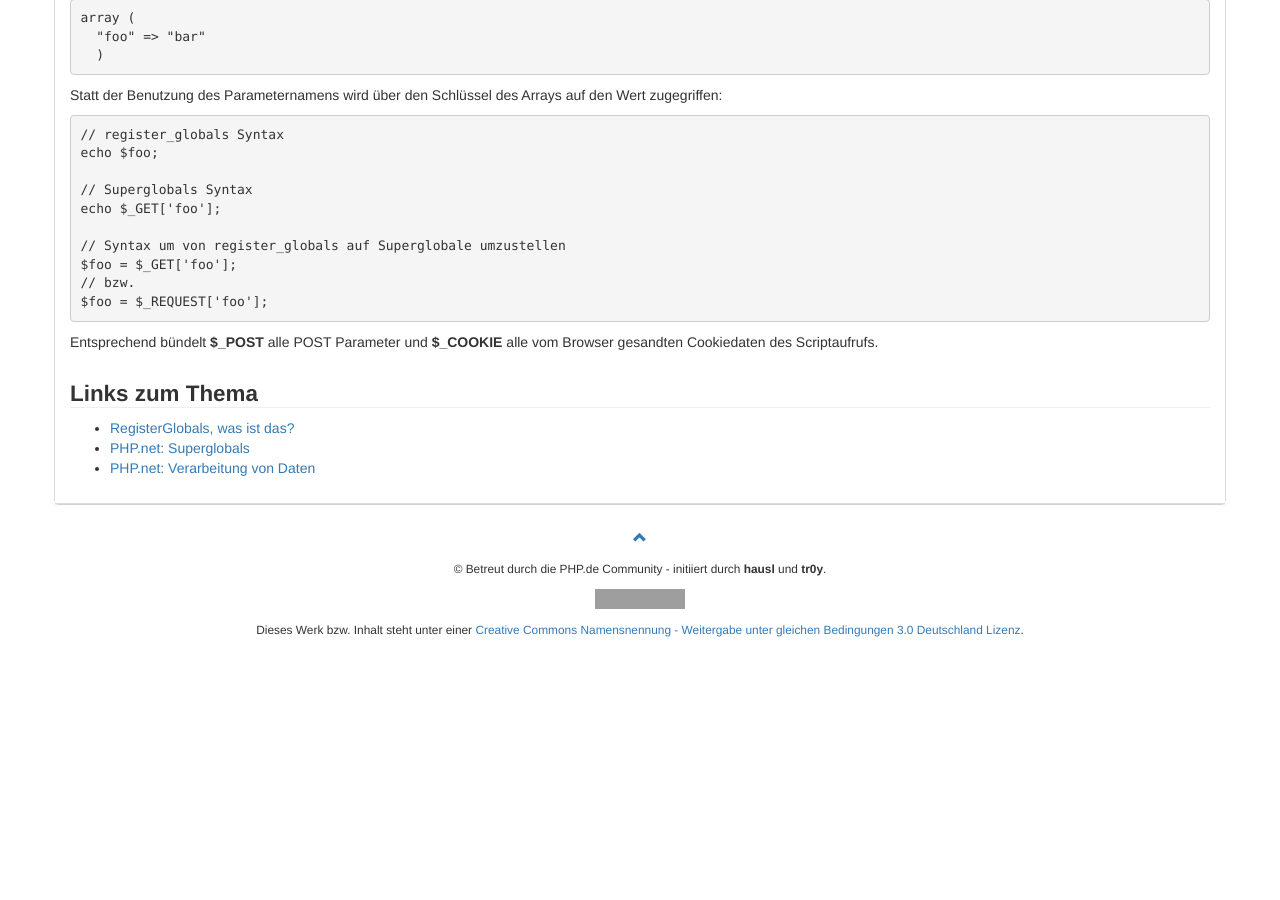
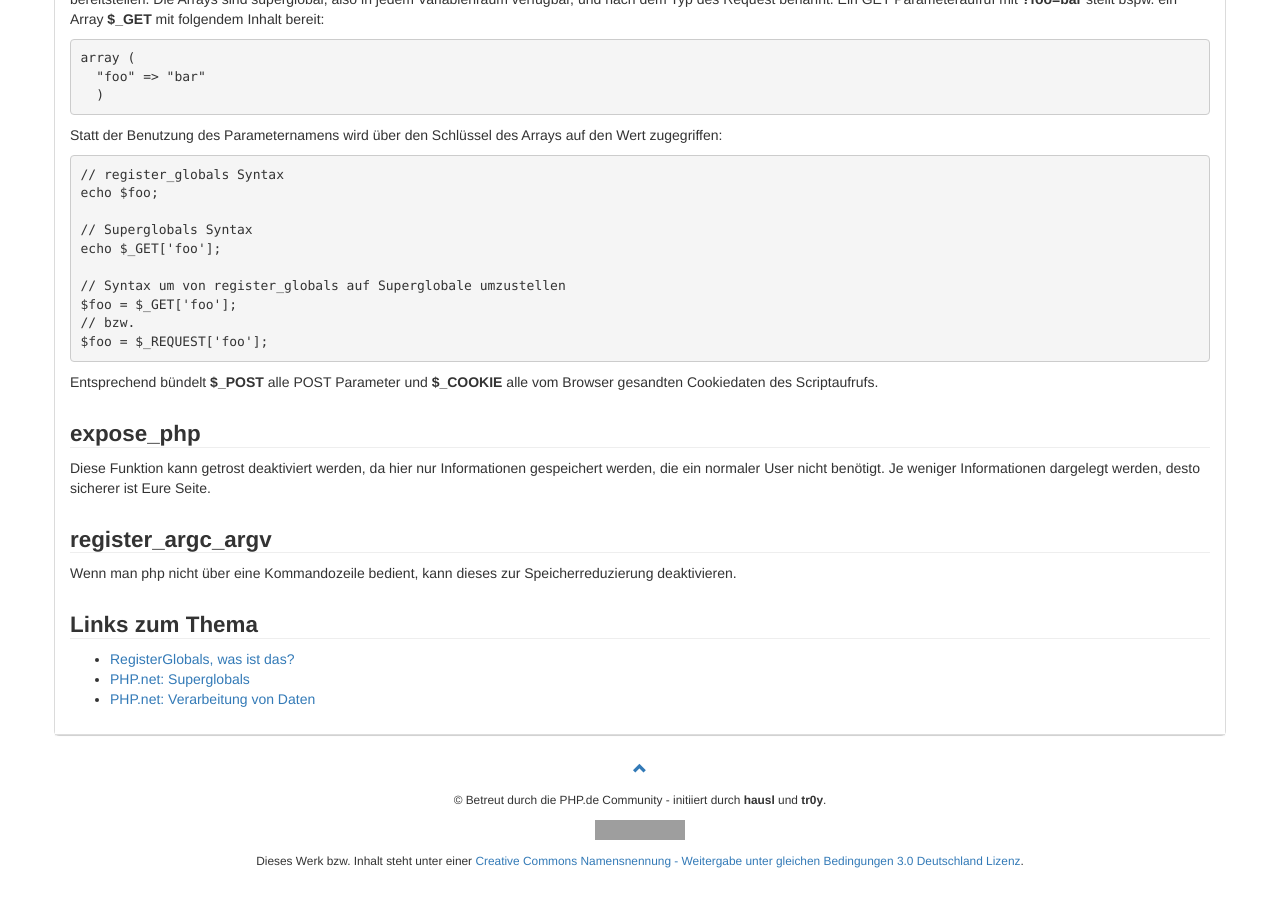
Before and after one commit to php-de/php-de.github.io, a Jekyll site: the page built from general/php-ini.md, in a window 1280 px wide and 900 px high, scrolled down 2208 px. Built offline with Jekyll 4.4.1, drawn with Linux system fonts in a browser that asks for light colours; nearby versions of some CDN libraries; before the commit the page ends 2877 px from its top, so only the background shows below that; some of the changed text lies outside the part shown; grey boxes are pictures that could not be loaded.

Commit message:
Update php-ini.md
expose_php
register_argc_argv

```diff
--- a/general/php-ini.md
+++ b/general/php-ini.md
@@ -40,6 +40,14 @@ inhalt:
 
     - name: "Alternative Verwendung von Superglobalen Arrays"
       anchor: alternative-verwendung-von-superglobalen-arrays
+      simple: ""
+
+    - name: "expose_php"
+      anchor: exposephp
+      simple: ""
+
+    - name: "register_argc_argv"
+      anchor: registerargcargv
       simple: ""
 
     - name: "Links zum Thema"
@@ -156,6 +164,14 @@ $foo = $_REQUEST['foo'];
 
 Entsprechend bündelt **$_POST** alle POST Parameter und **$_COOKIE** alle vom Browser gesandten Cookiedaten des Scriptaufrufs.
 
+### expose_php
+
+Diese Funktion kann getrost deaktiviert werden, da hier nur Informationen gespeichert werden, die ein normaler User nicht benötigt. Je weniger Informationen dargelegt werden, desto sicherer ist Eure Seite.
+
+### register_argc_argv
+
+Wenn man php nicht über eine Kommandozeile bedient, kann dieses zur Speicherreduzierung deaktivieren.
+
 ### Links zum Thema
 
 * [RegisterGlobals, was ist das?](http://www.openwebboard.org/Tutorials/PHP_MySQL/RegisterGlobals_was_ist_das_1.html)
```
